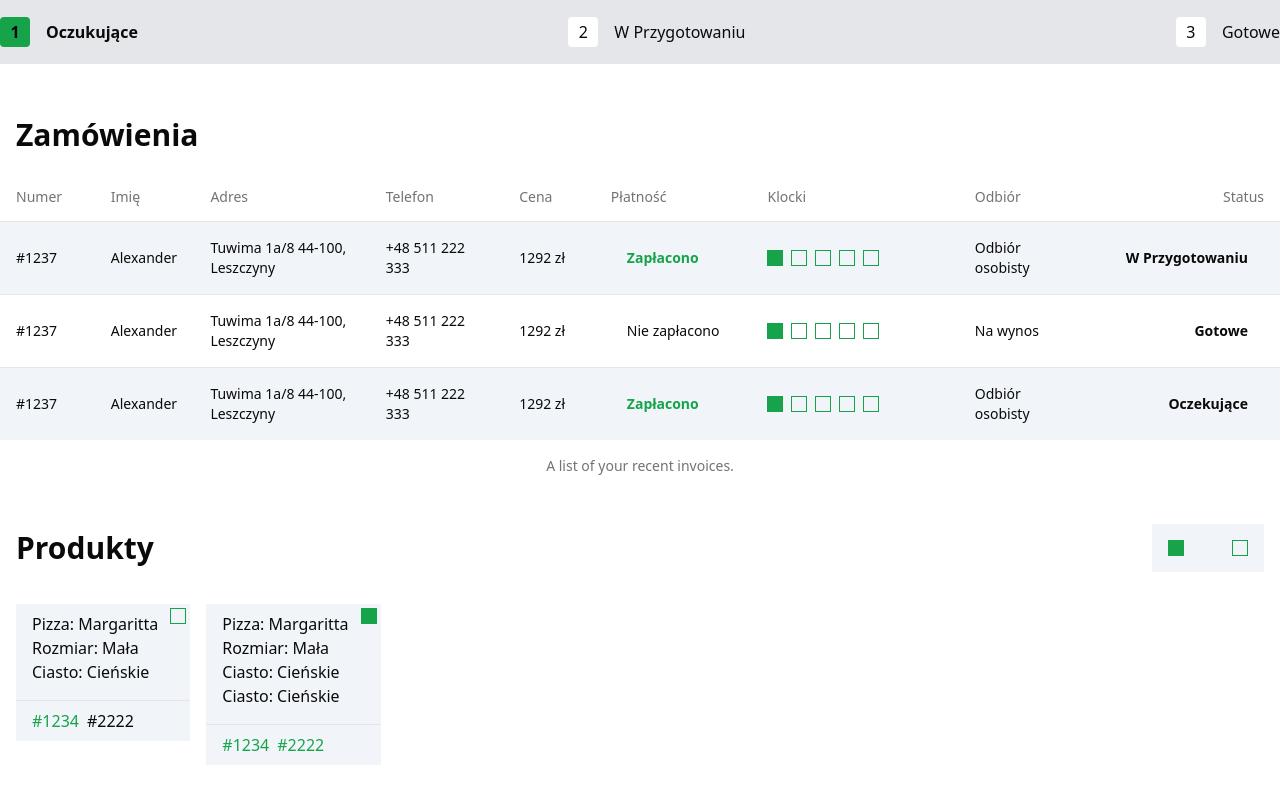
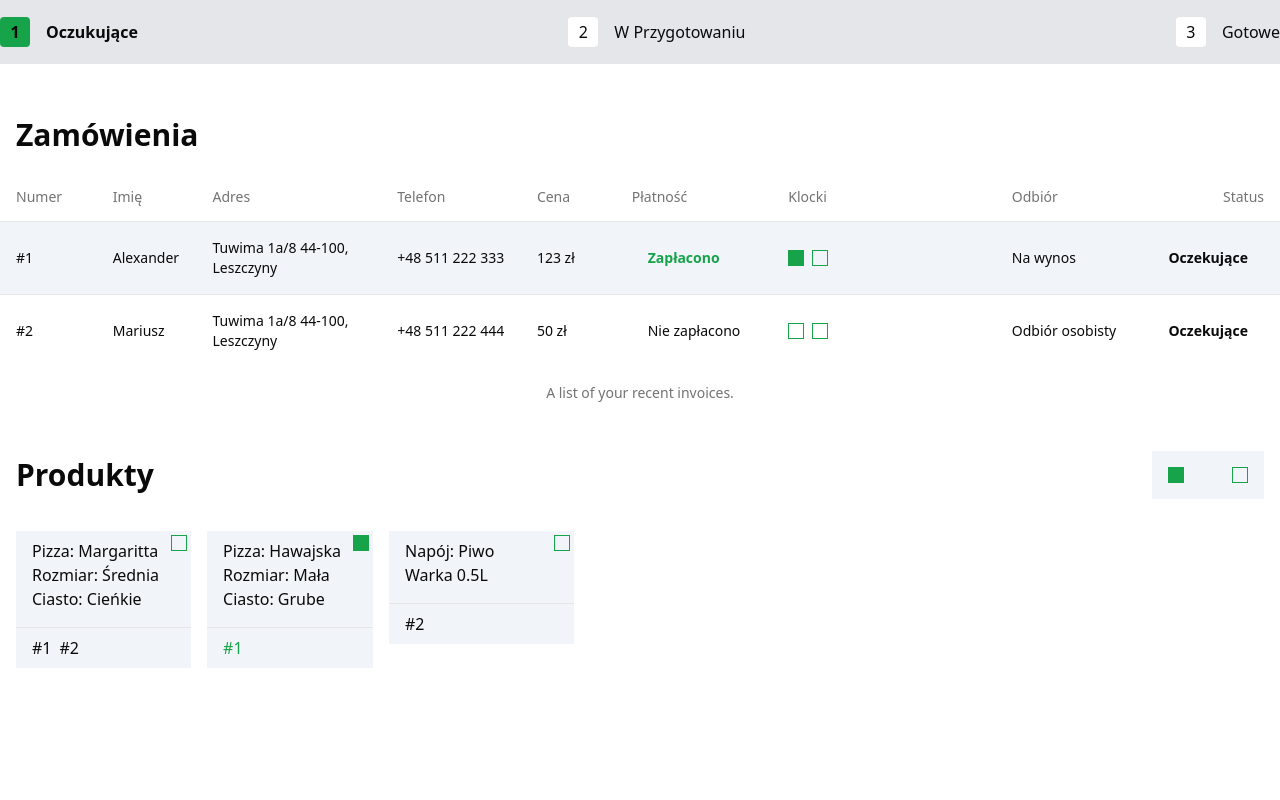
Before and after one commit to ptrwilk/mikieta-admin, a React (Vite) app: page / in a window 1280 px wide. Built offline with nearby package versions, Linux system fonts and the light colour scheme.

Commit message:
MIK-34 ability to select product number

```diff
--- a/src/components/OrderTable/OrderTable.tsx
+++ b/src/components/OrderTable/OrderTable.tsx
@@ -75,7 +75,10 @@ const OrderTable: React.FC<IOrderTableProps> = ({ items }) => {
               />
             </TableCell>
             <TableCell>
-              <Rectangles amount={5} current={1} />
+              <Rectangles
+                amount={item.products.length}
+                current={item.products.filter((x) => x.checked).length}
+              />
             </TableCell>
             <TableCell>
               {item.onSitePickup ? "Odbiór osobisty" : "Na wynos"}
--- a/src/components/Product/Product.tsx
+++ b/src/components/Product/Product.tsx
@@ -2,20 +2,24 @@ import classNames from "classnames";
 import styles from "./Product.module.css";
 import { Rectangle } from "..";
 
-type NumberModel = {
+export type NumberModel = {
+  id?: string;
   number: number;
   selected: boolean;
 };
 
+export type ProductModel = {
+  details: string[];
+  numbers: NumberModel[];
+};
+
 interface IProductProps {
-  details?: string[];
-  numbers?: NumberModel[];
+  model: ProductModel;
   onNumberClick?: (number: NumberModel) => void;
 }
 
 const Product: React.FC<IProductProps> = ({
-  details,
-  numbers,
+  model: { details, numbers },
   onNumberClick,
 }) => {
   return (
--- /dev/null
+++ b/src/context/AppContext.tsx
@@ -0,0 +1,38 @@
+import { OrderModel } from "@/types";
+import { createContext, useContext, useState } from "react";
+import ordersMock from "../data/ordersMock.json";
+
+type AppState = {
+  orders: OrderModel[];
+};
+
+const AppContext = createContext<
+  [
+    AppState | null,
+    updateState: <K extends keyof AppState>(
+      stateKey: K,
+      newValue: AppState[K]
+    ) => void
+  ]
+>([null, () => {}]);
+
+export const useAppContext = () => useContext(AppContext);
+
+export const AppContextProvider = ({ children }: { children: any }) => {
+  const [state, setState] = useState<AppState>({
+    orders: ordersMock,
+  });
+
+  const updateState = <K extends keyof AppState>(
+    stateKey: K,
+    newValue: AppState[K]
+  ) => {
+    setState({ ...state, [stateKey]: newValue });
+  };
+
+  return (
+    <AppContext.Provider value={[state, updateState]}>
+      {children}
+    </AppContext.Provider>
+  );
+};
--- /dev/null
+++ b/src/data/ordersMock.json
@@ -0,0 +1,59 @@
+[
+  {
+    "id": "1",
+    "number": 1,
+    "name": "Alexander",
+    "address": "Tuwima 1a/8 44-100, Leszczyny",
+    "phone": "+48 511 222 333",
+    "cost": 123,
+    "payed": true,
+    "onSitePickup": false,
+    "status": 0,
+    "products": [
+      {
+        "id": "1a",
+        "name": "Margaritta",
+        "sizeType": 1,
+        "cakeType": 0,
+        "productType": 0,
+        "parentNumber": 1
+      },
+      {
+        "id": "1b",
+        "name": "Hawajska",
+        "sizeType": 0,
+        "cakeType": 1,
+        "productType": 0,
+        "parentNumber": 1,
+        "checked": true
+      }
+    ]
+  },
+  {
+    "id": "2",
+    "number": 2,
+    "name": "Mariusz",
+    "address": "Tuwima 1a/8 44-100, Leszczyny",
+    "phone": "+48 511 222 444",
+    "cost": 50,
+    "payed": false,
+    "onSitePickup": true,
+    "status": 0,
+    "products": [
+      {
+        "id": "2a",
+        "name": "Margaritta",
+        "sizeType": 1,
+        "cakeType": 0,
+        "productType": 0,
+        "parentNumber": 2
+      },
+      {
+        "id": "2b",
+        "name": "Piwo Warka 0.5L",
+        "productType": 1,
+        "parentNumber": 2
+      }
+    ]
+  }
+]
--- /dev/null
+++ b/src/helpers.tsx
@@ -0,0 +1,24 @@
+type Groupable = {
+  [key: string]: any;
+};
+
+export function groupBy<T extends Groupable>(
+  items: T[],
+  keyFunction: (item: T) => any
+): T[][] {
+  const groups: Record<string, T[]> = {};
+
+  items?.forEach((item) => {
+    const key = keyFunction(item);
+    if (!groups[key]) {
+      groups[key] = [];
+    }
+    groups[key].push(item);
+  });
+
+  return Object.values(groups);
+}
+
+export const merge = <T,>(array: T[][]) => {
+  return [].concat.apply([], array as any) as T[];
+};
--- a/src/main.tsx
+++ b/src/main.tsx
@@ -4,6 +4,7 @@ import { RouterProvider, createBrowserRouter } from "react-router-dom";
 import App from "./App";
 import "./styles/global.css";
 import "./styles/theme.css";
+import { AppContextProvider } from "./context/AppContext";
 
 const router = createBrowserRouter([
   {
@@ -14,6 +15,8 @@ const router = createBrowserRouter([
 
 ReactDOM.createRoot(document.getElementById("root")!).render(
   <React.StrictMode>
-    <RouterProvider router={router} />
+    <AppContextProvider>
+      <RouterProvider router={router} />
+    </AppContextProvider>
   </React.StrictMode>
 );
--- a/src/types.ts
+++ b/src/types.ts
@@ -5,6 +5,7 @@ export enum Status {
 }
 
 export type OrderModel = {
+  id: string;
   number: number;
   name: string;
   address: string;
@@ -13,4 +14,31 @@ export type OrderModel = {
   payed: boolean;
   onSitePickup: boolean;
   status: Status;
+  products: ProductModel[];
 };
+
+export type ProductModel = {
+  id: string;
+  name: string;
+  sizeType?: SizeType;
+  cakeType?: CakeType;
+  productType: ProductType;
+  parentNumber: number;
+  checked?: boolean;
+};
+
+export enum SizeType {
+  Small,
+  Medium,
+  Big,
+}
+
+export enum CakeType {
+  Thin,
+  Thick,
+}
+
+export enum ProductType {
+  Pizza,
+  Drink,
+}
--- a/src/views/OrderView/OrderView.tsx
+++ b/src/views/OrderView/OrderView.tsx
@@ -1,45 +1,14 @@
-import { Status } from "@/types";
 import styles from "./OrderView.module.css";
 import { OrderTable } from "@/components";
+import { useAppContext } from "@/context/AppContext";
 
 const OrderView = () => {
+  const [app] = useAppContext();
+
   return (
     <div className={styles["OrderView"]}>
       <h1>Zamówienia</h1>
-      <OrderTable
-        items={[
-          {
-            number: 1237,
-            name: "Alexander",
-            address: "Tuwima 1a/8 44-100, Leszczyny",
-            phone: "+48 511 222 333",
-            cost: 1292,
-            payed: true,
-            onSitePickup: true,
-            status: Status.Preparing,
-          },
-          {
-            number: 1237,
-            name: "Alexander",
-            address: "Tuwima 1a/8 44-100, Leszczyny",
-            phone: "+48 511 222 333",
-            cost: 1292,
-            payed: false,
-            onSitePickup: false,
-            status: Status.Ready,
-          },
-          {
-            number: 1237,
-            name: "Alexander",
-            address: "Tuwima 1a/8 44-100, Leszczyny",
-            phone: "+48 511 222 333",
-            cost: 1292,
-            payed: true,
-            onSitePickup: true,
-            status: Status.Waiting,
-          },
-        ]}
-      />
+      <OrderTable items={app?.orders} />
     </div>
   );
 };
--- a/src/views/ProductsView/ProductsView.tsx
+++ b/src/views/ProductsView/ProductsView.tsx
@@ -1,40 +1,75 @@
-import { Product, StatusFilter } from "@/components";
+import {
+  NumberModel,
+  Product,
+  ProductModel as ComponentProductModel,
+  StatusFilter,
+} from "@/components";
 import styles from "./ProductsView.module.css";
 import { useState } from "react";
-
-type ProductModel = {
-  details: string[];
-  numbers: { number: number; selected: boolean }[];
-};
+import { useAppContext } from "@/context/AppContext";
+import { groupBy, merge } from "@/helpers";
+import { CakeType, ProductModel, ProductType, SizeType } from "@/types";
 
 const ProductsView = () => {
-  const products: ProductModel[] = [
-    {
-      details: ["Pizza: Margaritta", "Rozmiar: Mała", "Ciasto: Cieńskie"],
-      numbers: [
-        { number: 1234, selected: true },
-        { number: 2222, selected: false },
-      ],
-    },
-    {
-      details: [
-        "Pizza: Margaritta",
-        "Rozmiar: Mała",
-        "Ciasto: Cieńskie",
-        "Ciasto: Cieńskie",
-      ],
-      numbers: [
-        { number: 1234, selected: true },
-        { number: 2222, selected: true },
-      ],
-    },
-  ];
+  const [app, updateApp] = useAppContext();
+
+  //TODO: this probably should be included in productModel and returned from backend
+  const productToDetails = (model: ProductModel): string[] => {
+    switch (model.productType) {
+      case ProductType.Pizza:
+        return [
+          `Pizza: ${model.name}`,
+          `Rozmiar: ${sizeTypeToString(model.sizeType)}`,
+          `Ciasto: ${cakeTypeToString(model.cakeType)}`,
+        ];
+      case ProductType.Drink:
+        return [`Napój: ${model.name}`];
+      default:
+        throw new Error(`Type ${model.productType} not defined`);
+    }
+  };
+
+  const sizeTypeToString = (type?: SizeType) => {
+    switch (type) {
+      case SizeType.Small:
+        return "Mała";
+      case SizeType.Medium:
+        return "Średnia";
+      case SizeType.Big:
+        return "Duża";
+      default:
+        return "";
+    }
+  };
+
+  const cakeTypeToString = (type?: CakeType) => {
+    switch (type) {
+      case CakeType.Thin:
+        return "Cieńkie";
+      case CakeType.Thick:
+        return "Grube";
+      default:
+        return "";
+    }
+  };
+
+  const products: ComponentProductModel[] = groupBy(
+    merge(app?.orders.map((x) => x.products)!),
+    (x) => `${x.name}${x.cakeType}${x.productType}${x.sizeType}`
+  ).map((x) => ({
+    details: productToDetails(x[0]),
+    numbers: x.map((z) => ({
+      id: z.id,
+      number: z.parentNumber,
+      selected: z.checked ?? false,
+    })),
+  }));
 
   const [selectedFilterIndex, setSelectedFilterIndex] = useState<
     number | undefined
   >();
 
-  const productsFilter = (product: ProductModel) => {
+  const productsFilter = (product: ComponentProductModel) => {
     if (selectedFilterIndex === undefined) {
       return product;
     }
@@ -42,6 +77,22 @@ const ProductsView = () => {
       ? product.numbers.length ===
           product.numbers.filter((x) => x.selected).length
       : product.numbers.some((x) => x.selected === false);
+  };
+
+  const handleNumberClick = (model: NumberModel) => {
+    const newOrders = [...app!.orders].map((x) => {
+      const newProducts = [...x.products].map((p) => {
+        if (p.id === model.id) {
+          return { ...p, checked: !p.checked };
+        }
+
+        return p;
+      });
+
+      return { ...x, products: newProducts };
+    });
+
+    updateApp("orders", newOrders);
   };
 
   return (
@@ -58,9 +109,12 @@ const ProductsView = () => {
         />
       </div>
       <ul className={styles["Products"]}>
-        {products.filter(productsFilter).map(({ details, numbers }, key) => (
+        {products.filter(productsFilter).map((product, key) => (
           <li key={key}>
-            <Product details={details} numbers={numbers} />
+            <Product
+              model={product}
+              onNumberClick={(model) => handleNumberClick(model)}
+            />
           </li>
         ))}
       </ul>
```
